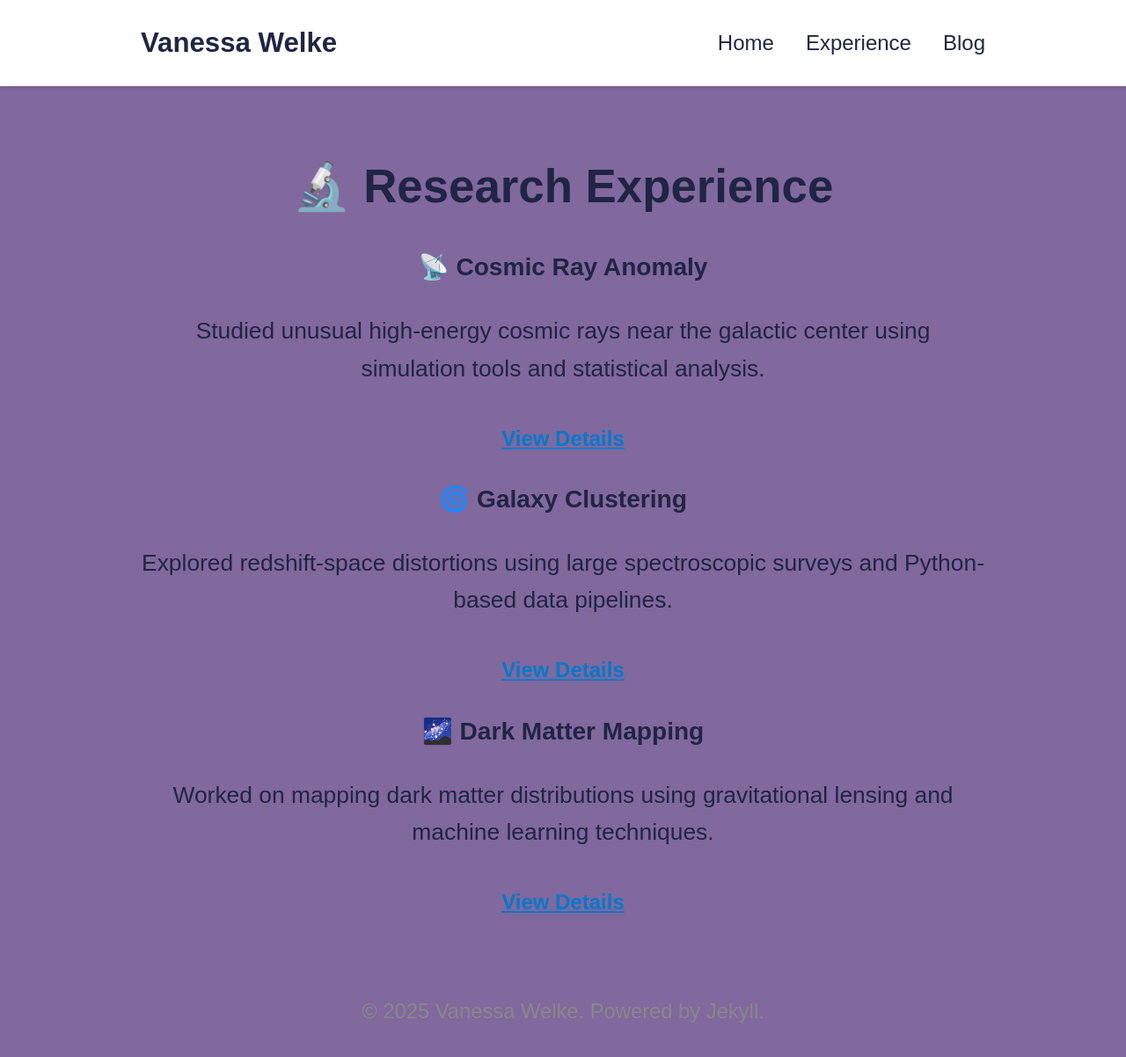
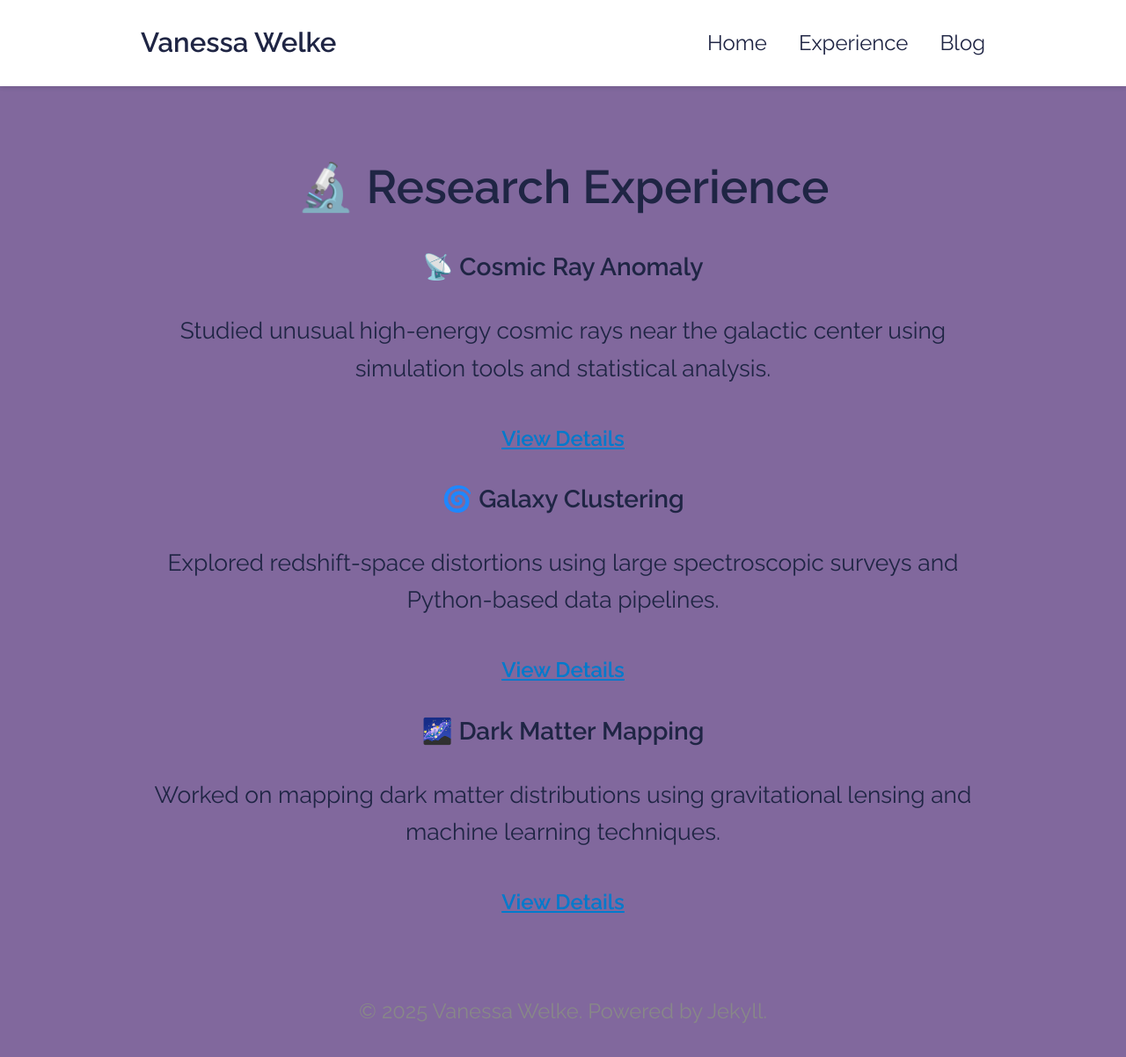
Before and after one commit to VWelke/personal_website, a Jekyll site: the page built from experience/index.md, in a window 1280 px wide and 1213 px high. Shown: the top 1202 px of the window at 88% size. Built offline with Jekyll 4.4.1, drawn with Linux system fonts in a browser that asks for light colours.

Commit message:
Update default.html

```diff
--- a/_layouts/default.html
+++ b/_layouts/default.html
@@ -4,6 +4,7 @@
   <meta charset="UTF-8">
   <title>{{ page.title }} | {{ site.title }}</title>
   <meta name="viewport" content="width=device-width, initial-scale=1.0">
+  <link href="https://fonts.googleapis.com/css2?family=Raleway:wght@300;400;600&display=swap" rel="stylesheet">
   <link rel="stylesheet" href="{{ site.baseurl }}/assets/css/style.css">
 </head>
 <body>
```
